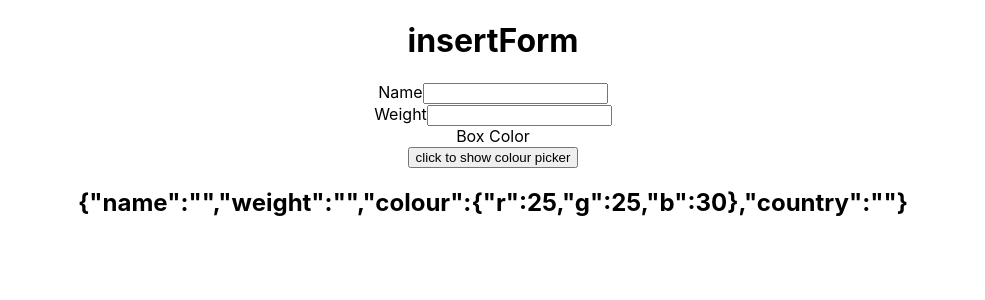
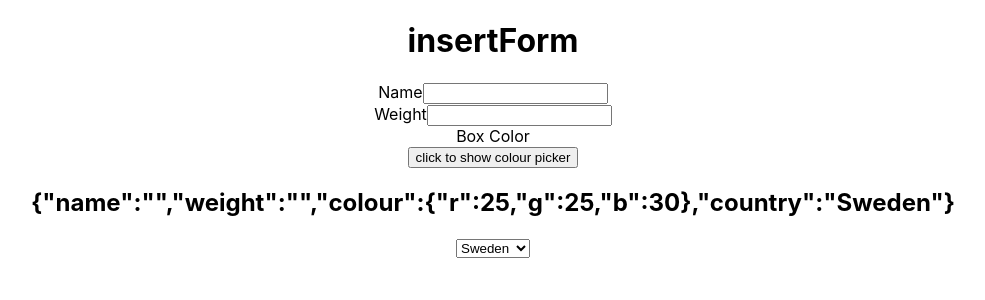
Before and after one commit to sas4n/Box-shipping, a React (Create React App) app in the folder client/: page /#/addBox in a window 1280 px wide. Shown: the top 300 px of the page, without its empty margins (147-1132 px from the left). Built offline with nearby package versions, Linux system fonts and the light colour scheme.

Commit message:
drop down list added

```diff
--- a/client/src/Components/InsertForm.js
+++ b/client/src/Components/InsertForm.js
@@ -10,7 +10,7 @@ const InsertForm = () => {
             g: 25,
             b: 30,
         },
-        country : '',
+        country : 'Sweden',
     }
 
     const [boxInfo, setBOxInfo] = useState(initialBoxInfo)
@@ -23,11 +23,18 @@ const InsertForm = () => {
         <form onSubmit={submitHandler}>
             <div>
                 <label >Name</label>
-                <input type='text' name='name' id='name' value={boxInfo.name}/>
+                <input type='text' name='name' id='name' onChange={event =>{
+                    setBOxInfo({
+                        ...boxInfo,name: event.target.value
+                    })
+                    console.log(boxInfo)
+                }} value={boxInfo.name}/>
             </div>
             <div>
                 <label >Weight</label>
-                <input type='number' name='weight' id='weight' value={boxInfo.weight}/>
+                <input type='number' name='weight' id='weight' value={boxInfo.weight} onChange={event =>{
+                    setBOxInfo({...boxInfo,weight: event.target.value})
+                }}/>
             </div>
             <div>
 
@@ -40,10 +47,23 @@ const InsertForm = () => {
                                     r:colourRGB.r,
                                     g:colourRGB.g,
                                     b:colourRGB.b
-                                }})}}/>
-                <h2>
-            {JSON.stringify(boxInfo)}
-        </h2>
+                                }
+                                })
+                                console.log(boxInfo)
+                                }}/>
+
+                <h2>{JSON.stringify(boxInfo)} </h2>
+            </div>
+            <div>
+                <select value= {boxInfo.country} onChange={ event => {
+                    setBOxInfo({...boxInfo, country: event.target.value})
+                }}>
+
+                    <option value="China">China</option>
+                    <option value="Sweden">Sweden</option>
+                    <option value="Australia">Australia</option>
+                    <option value="Brazil">Brazil</option>
+                </select>
             </div>
 
         </form>
```
